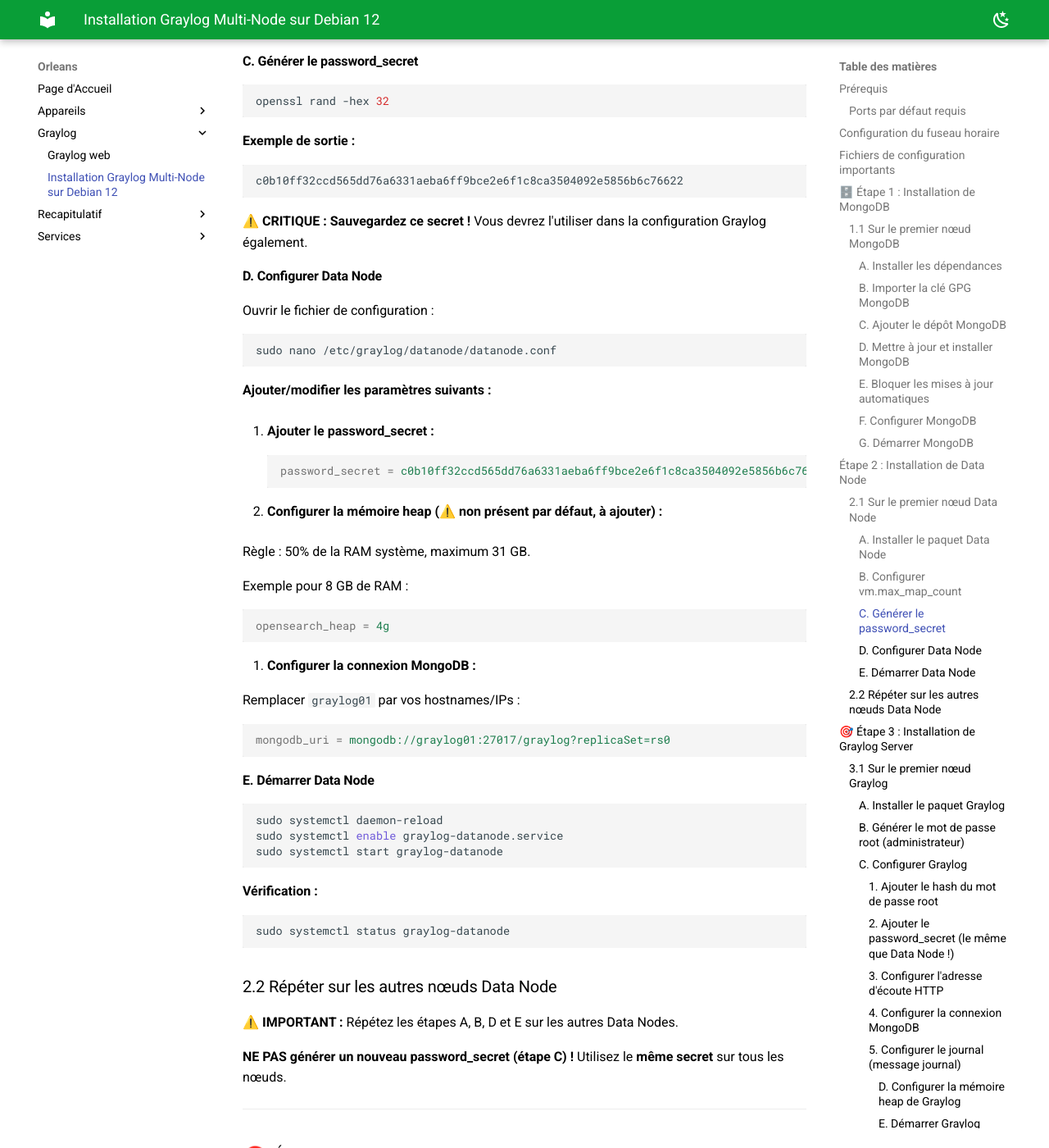
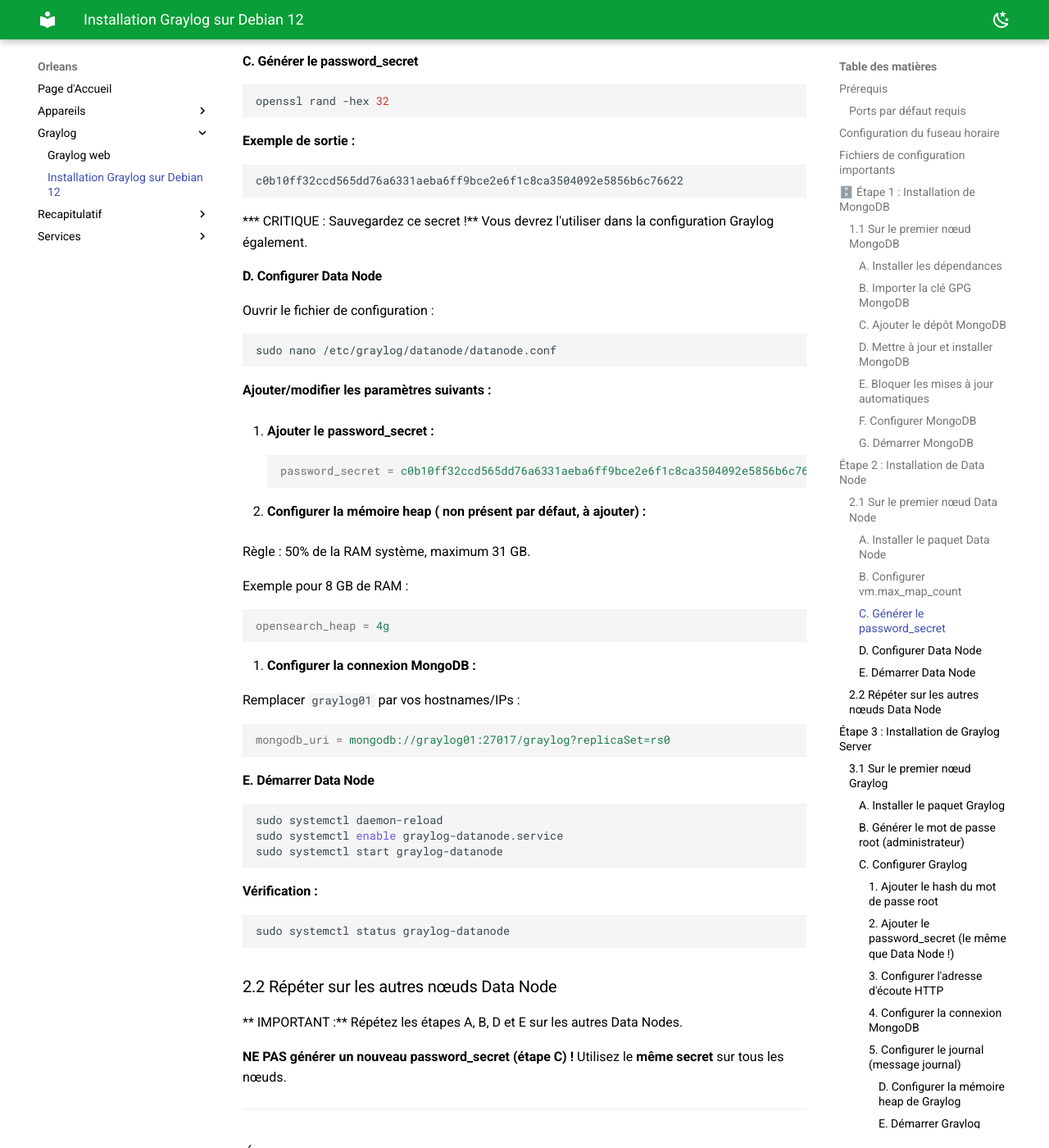
Before and after one commit to XolA-max/gp-orleans-sportludique2025-2026, an MkDocs documentation site: the page built from docs/Graylog/Graylog.md, in a window 1280 px wide and 1400 px high, scrolled down 4010 px. Shown: the whole window at 82% size. Built offline with MkDocs 1.6.1 and Material for MkDocs 9.7.7, drawn with Linux system fonts in a browser that asks for light colours; some of the changed text lies outside the part shown.

Commit message:
Modification Fichier installation Graylog

````diff
--- a/docs/Graylog/Graylog.md
+++ b/docs/Graylog/Graylog.md
@@ -1,4 +1,4 @@
-# Installation Graylog Multi-Node sur Debian 12
+# Installation Graylog sur Debian 12
 
 
 ##  Prérequis
@@ -147,7 +147,7 @@
 
 Data Node gère l'ingestion, le traitement et l'indexation des logs. Il doit être installé sur un **cluster séparé** des nœuds Graylog/MongoDB.
 
-⚠️ **N'INSTALLEZ PAS OpenSearch directement !** Data Node inclut déjà OpenSearch.
+**N'INSTALLEZ PAS OpenSearch directement !** Data Node inclut déjà OpenSearch.
 
 ### 2.1 Sur le premier nœud Data Node
 
@@ -193,7 +193,7 @@
 c0b10ff32ccd565dd76a6331aeba6ff9bce2e6f1c8ca3504092e5856b6c76622
 ```
 
-**⚠️ CRITIQUE : Sauvegardez ce secret !** Vous devrez l'utiliser dans la configuration Graylog également.
+*** CRITIQUE : Sauvegardez ce secret !** Vous devrez l'utiliser dans la configuration Graylog également.
 
 #### D. Configurer Data Node
 
@@ -210,7 +210,7 @@
    password_secret = c0b10ff32ccd565dd76a6331aeba6ff9bce2e6f1c8ca3504092e5856b6c76622
    ```
 
-2. **Configurer la mémoire heap (⚠️ non présent par défaut, à ajouter) :**
+2. **Configurer la mémoire heap ( non présent par défaut, à ajouter) :**
 
    Règle : 50% de la RAM système, maximum 31 GB.
 
@@ -241,13 +241,13 @@
 
 ### 2.2 Répéter sur les autres nœuds Data Node
 
-**⚠️ IMPORTANT :** Répétez les étapes A, B, D et E sur les autres Data Nodes.
+** IMPORTANT :** Répétez les étapes A, B, D et E sur les autres Data Nodes.
 
 **NE PAS générer un nouveau password_secret (étape C) !** Utilisez le **même secret** sur tous les nœuds.
 
 ---
 
-## 🎯 Étape 3 : Installation de Graylog Server
+##  Étape 3 : Installation de Graylog Server
 
 Graylog est installé sur les **mêmes nœuds que MongoDB** selon l'architecture Conventionnelle.
 
@@ -278,7 +278,7 @@
 86dac5b7dc404d676e3696eb2933734540218c2ea1ed19a4ba9ccb6cd4cad08b
 ```
 
-**⚠️ IMPORTANT :** Sauvegardez le mot de passe en clair, vous en aurez besoin après la configuration preflight.
+**IMPORTANT :** Sauvegardez le mot de passe en clair, vous en aurez besoin après la configuration preflight.
 
 #### C. Configurer Graylog
 
````
Also changed, not shown: docs/Graylog/Graylog-web.md (+14 -0 lines).
